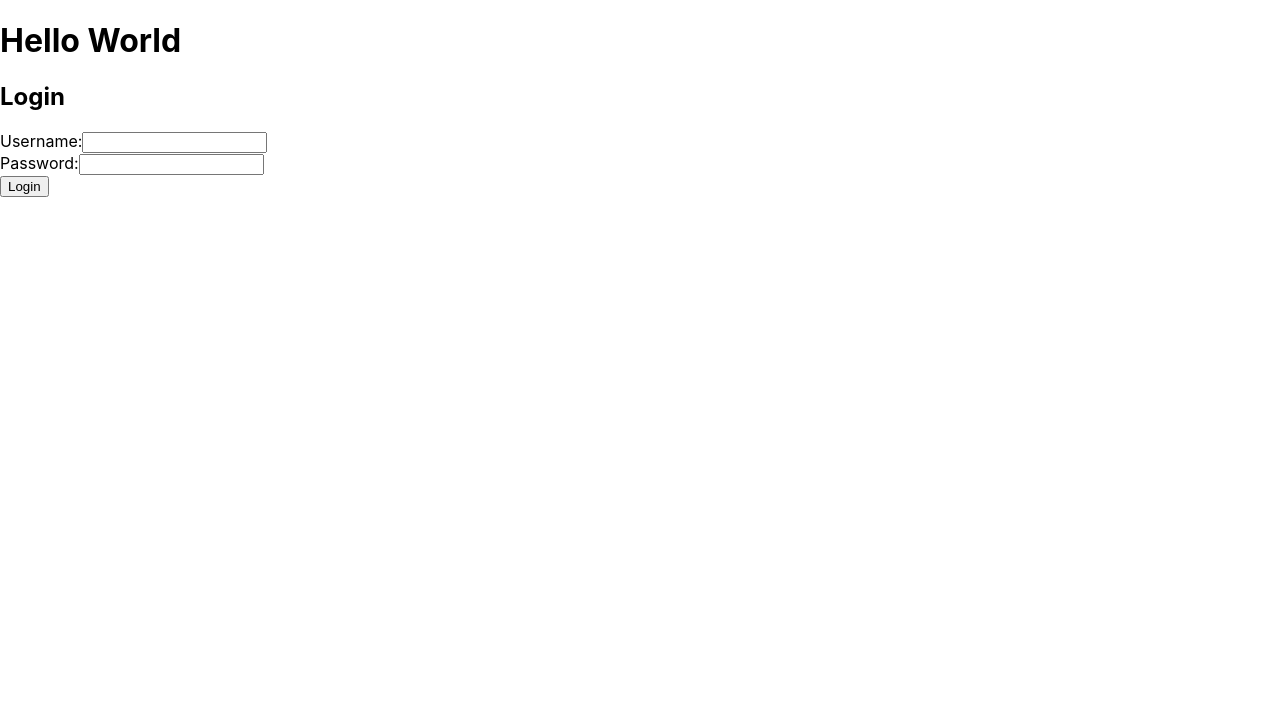
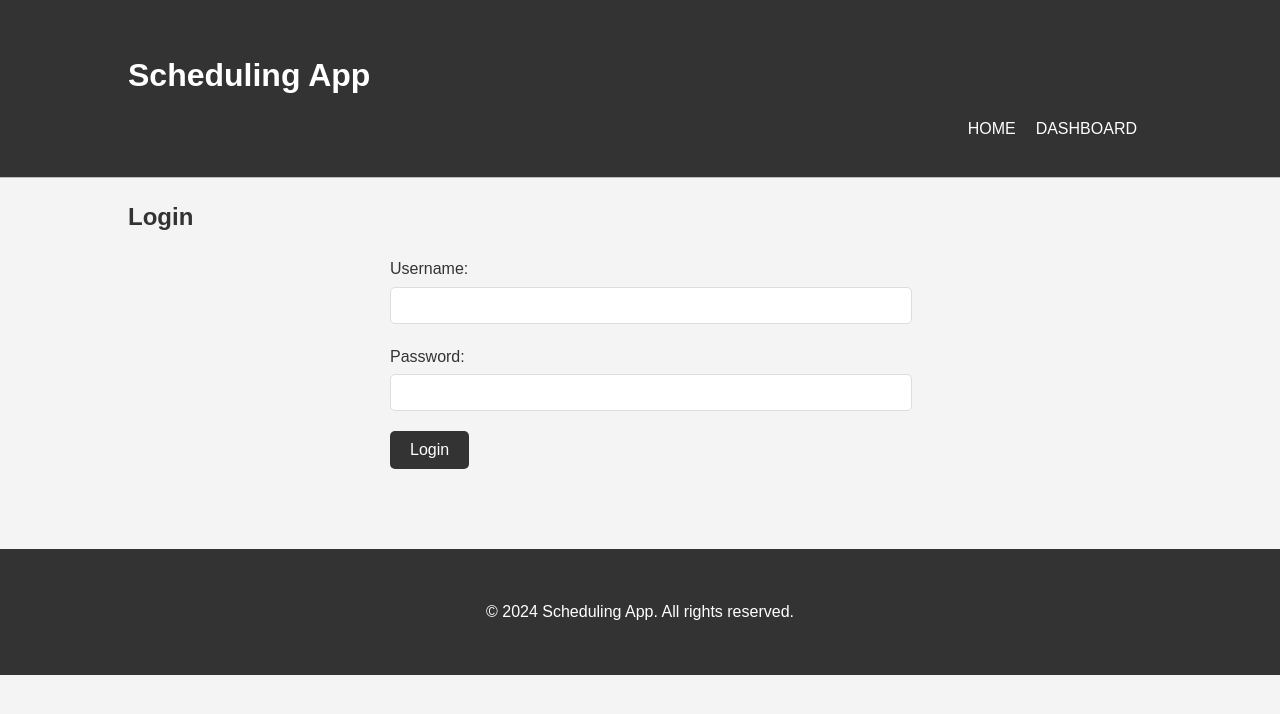
Before and after one commit to richardpauldev/rp_scheduler, a React (Create React App) app in the folder rp_scheduler_frontend/: page / in a window 1280 px wide. Shown: the top 714 px of the page. Built offline with nearby package versions, Linux system fonts and the light colour scheme.

Commit message:
Added CSS

```diff
--- a/rp_scheduler_frontend/public/index.html
+++ b/rp_scheduler_frontend/public/index.html
@@ -2,42 +2,8 @@
 <html lang="en">
   <head>
     <meta charset="utf-8" />
-    <link rel="icon" href="%PUBLIC_URL%/favicon.ico" />
     <meta name="viewport" content="width=device-width, initial-scale=1" />
-    <meta name="theme-color" content="#000000" />
-    <meta
-      name="description"
-      content="Web site created using create-react-app"
-    />
-    <link rel="apple-touch-icon" href="%PUBLIC_URL%/logo192.png" />
-    <!--
-      manifest.json provides metadata used when your web app is installed on a
-      user's mobile device or desktop. See https://developers.google.com/web/fundamentals/web-app-manifest/
-    -->
-    <link rel="manifest" href="%PUBLIC_URL%/manifest.json" />
-    <!--
-      Notice the use of %PUBLIC_URL% in the tags above.
-      It will be replaced with the URL of the `public` folder during the build.
-      Only files inside the `public` folder can be referenced from the HTML.
-
-      Unlike "/favicon.ico" or "favicon.ico", "%PUBLIC_URL%/favicon.ico" will
-      work correctly both with client-side routing and a non-root public URL.
-      Learn how to configure a non-root public URL by running `npm run build`.
-    -->
-    <title>React App</title>
+    <title>Scheduling App</title>
   </head>
-  <body>
-    <noscript>You need to enable JavaScript to run this app.</noscript>
-    <div id="root"></div>
-    <!--
-      This HTML file is a template.
-      If you open it directly in the browser, you will see an empty page.
-
-      You can add webfonts, meta tags, or analytics to this file.
-      The build step will place the bundled scripts into the <body> tag.
-
-      To begin the development, run `npm start` or `yarn start`.
-      To create a production bundle, use `npm run build` or `yarn build`.
-    -->
-  </body>
+  <div id="root"></div>
 </html>
--- a/rp_scheduler_frontend/src/App.css
+++ b/rp_scheduler_frontend/src/App.css
@@ -1,38 +1,130 @@
-.App {
+body, h1, h2, h3, p, ul, ol, li, button, input {
+  margin: 0;
+  padding: 0;
+  border: 0;
+  font-family: 'Arial', sans-serif;
+}
+
+body {
+  background-color: #f4f4f4;
+  color: #333;
+  line-height: 1.6;
+  font-size: 16px;
+}
+
+.container {
+  width: 80%;
+  margin: auto;
+  overflow: hidden;
+  padding: 20px;
+}
+
+header {
+  background: #333;
+  color: #fff;
+  padding-top: 30px;
+  min-height: 70px;
+  border-bottom: #bbb 1px solid;
+}
+
+header a {
+  color: #fff;
+  text-decoration: none;
+  text-transform: uppercase;
+  font-size: 16px;
+}
+
+nav {
+  float: right;
+  padding: 15px;
+}
+
+nav ul {
+  list-style: none;
+}
+
+nav ul li {
+  display: inline;
+  margin-left: 20px;
+}
+
+.main {
+  flex: 1;
+  padding: 20px;
+}
+
+footer {
+  background: #333;
+  color: #fff;
+  text-align: center;
+  padding: 30px 0;
+  margin-top: 40px;
+}
+
+button, .btn {
+  display: inline-block;
+  padding: 10px 20px;
+  cursor: pointer;
+  background: #333;
+  color: #fff;
+  border-radius: 5px;
+  border: none;
+  font-size: 16px;
+}
+
+button:hover, .btn:hover {
+  background: #555;
+}
+
+form {
+  max-width: 500px;
+  margin: 20px auto;
+}
+
+form label {
+  display: block;
+  margin-bottom: 5px;
+}
+
+form input[type="text"],
+form input[type="email"],
+form input[type="password"],
+form input[type="date"],
+form select {
+  width: 100%;
+  padding: 10px;
+  margin-bottom: 20px;
+  border-radius: 5px;
+  border: 1px solid #ddd;
+}
+
+form input[type="submit"] {
+  width: 100%;
+  display: block;
+}
+
+.clearfix::after {
+  content: "";
+  display: table;
+  clear: both;
+}
+
+.text-center {
   text-align: center;
 }
 
-.App-logo {
-  height: 40vmin;
-  pointer-events: none;
-}
+@media screen and (max-width: 768px) {
+  .container, header, .main, footer {
+    width: 100%;
+    padding: 0;
+  }
 
-@media (prefers-reduced-motion: no-preference) {
-  .App-logo {
-    animation: App-logo-spin infinite 20s linear;
+  nav ul li {
+    display: block;
+    margin: 0;
+  }
+
+  nav {
+    padding: 0;
   }
 }
-
-.App-header {
-  background-color: #282c34;
-  min-height: 100vh;
-  display: flex;
-  flex-direction: column;
-  align-items: center;
-  justify-content: center;
-  font-size: calc(10px + 2vmin);
-  color: white;
-}
-
-.App-link {
-  color: #61dafb;
-}
-
-@keyframes App-logo-spin {
-  from {
-    transform: rotate(0deg);
-  }
-  to {
-    transform: rotate(360deg);
-  }
-}
--- a/rp_scheduler_frontend/src/App.js
+++ b/rp_scheduler_frontend/src/App.js
@@ -1,6 +1,6 @@
 import "./App.css";
 import React from "react";
-import { BrowserRouter as Router, Routes, Route } from "react-router-dom";
+import { BrowserRouter as Router, Routes, Route, Link } from "react-router-dom";
 import Login from "./components/Login";
 import NotFound from "./components/NotFound";
 import Dashboard from "./components/Dashboard";
@@ -9,13 +9,35 @@ function App() {
   return (
     <Router>
       <div>
-        <h1>Hello World</h1>
+        <header>
+          <div className="container">
+            <h1>Scheduling App</h1>
+            <nav>
+              <ul>
+                <li>
+                  <Link to="/">Home</Link>
+                </li>
+                <li>
+                  <Link to="/dashboard">Dashboard</Link>
+                </li>
+              </ul>
+            </nav>
+          </div>
+        </header>
+        <div className="container main">
+          <Routes>
+            <Route path="/" element={<Login />} />
+            <Route path="/dashboard" element={<Dashboard />} />
+            <Route path="*" element={<NotFound />} />
+          </Routes>
+        </div>
+
+        <footer>
+          <div className="container">
+            <p>&copy; 2024 Scheduling App. All rights reserved.</p>
+          </div>
+        </footer>
       </div>
-      <Routes>
-        <Route path="/" element={<Login />} />
-        <Route path="/dashboard" element={<Dashboard />} />
-        <Route path="*" element={<NotFound />} />
-      </Routes>
     </Router>
   );
 }
--- a/rp_scheduler_frontend/src/components/Dashboard.js
+++ b/rp_scheduler_frontend/src/components/Dashboard.js
@@ -3,7 +3,7 @@ import React from 'react';
 function Home() {
     return (
         <div>
-            <h2> Welcome to RP Scheduler</h2>
+            <h2> Welcome to the Dashboard</h2>
         </div>
     );
 }
--- a/rp_scheduler_frontend/src/index.css
+++ b/rp_scheduler_frontend/src/index.css
@@ -1,13 +1,130 @@
-body {
+body, h1, h2, h3, p, ul, ol, li, button, input {
   margin: 0;
-  font-family: -apple-system, BlinkMacSystemFont, 'Segoe UI', 'Roboto', 'Oxygen',
-    'Ubuntu', 'Cantarell', 'Fira Sans', 'Droid Sans', 'Helvetica Neue',
-    sans-serif;
-  -webkit-font-smoothing: antialiased;
-  -moz-osx-font-smoothing: grayscale;
+  padding: 0;
+  border: 0;
+  font-family: 'Arial', sans-serif;
 }
 
-code {
-  font-family: source-code-pro, Menlo, Monaco, Consolas, 'Courier New',
-    monospace;
+body {
+  background-color: #f4f4f4;
+  color: #333;
+  line-height: 1.6;
+  font-size: 16px;
 }
+
+.container {
+  width: 80%;
+  margin: auto;
+  overflow: hidden;
+  padding: 20px;
+}
+
+header {
+  background: #333;
+  color: #fff;
+  padding-top: 30px;
+  min-height: 70px;
+  border-bottom: #bbb 1px solid;
+}
+
+header a {
+  color: #fff;
+  text-decoration: none;
+  text-transform: uppercase;
+  font-size: 16px;
+}
+
+nav {
+  float: right;
+  padding: 15px;
+}
+
+nav ul {
+  list-style: none;
+}
+
+nav ul li {
+  display: inline;
+  margin-left: 20px;
+}
+
+.main {
+  flex: 1;
+  padding: 20px;
+}
+
+footer {
+  background: #333;
+  color: #fff;
+  text-align: center;
+  padding: 30px 0;
+  margin-top: 40px;
+}
+
+button, .btn {
+  display: inline-block;
+  padding: 10px 20px;
+  cursor: pointer;
+  background: #333;
+  color: #fff;
+  border-radius: 5px;
+  border: none;
+  font-size: 16px;
+}
+
+button:hover, .btn:hover {
+  background: #555;
+}
+
+form {
+  max-width: 500px;
+  margin: 20px auto;
+}
+
+form label {
+  display: block;
+  margin-bottom: 5px;
+}
+
+form input[type="text"],
+form input[type="email"],
+form input[type="password"],
+form input[type="date"],
+form select {
+  width: 100%;
+  padding: 10px;
+  margin-bottom: 20px;
+  border-radius: 5px;
+  border: 1px solid #ddd;
+}
+
+form input[type="submit"] {
+  width: 100%;
+  display: block;
+}
+
+.clearfix::after {
+  content: "";
+  display: table;
+  clear: both;
+}
+
+.text-center {
+  text-align: center;
+}
+
+@media screen and (max-width: 768px) {
+  .container, header, .main, footer {
+    width: 100%;
+    padding: 0;
+  }
+
+  nav ul li {
+    display: block;
+    margin: 0;
+  }
+
+  nav {
+    padding: 0;
+  }
+}
```
Also changed, not shown: 1 other file (tests, documents, lock files or other folders).
